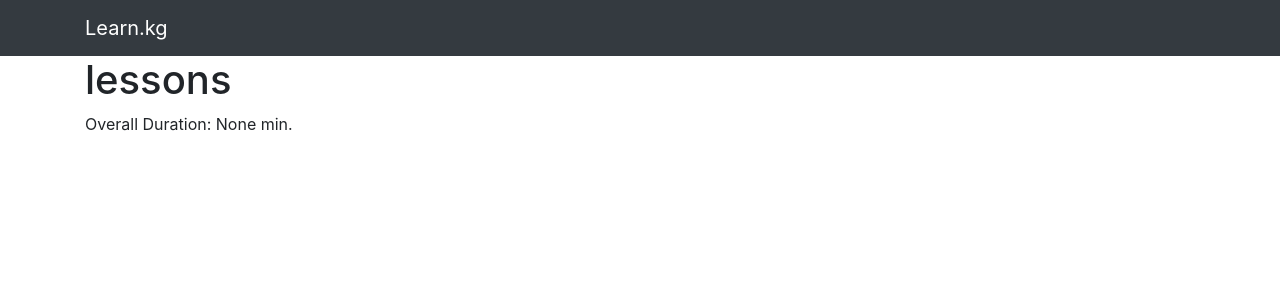
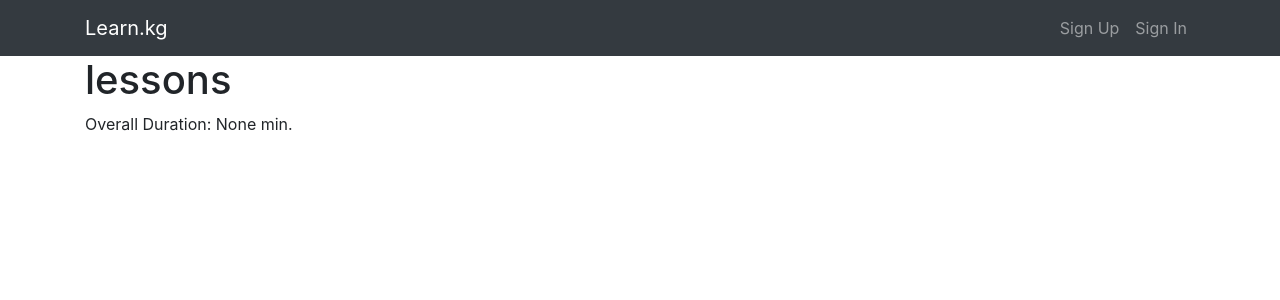
Before and after one commit to devkurultay/kodjaz_backend, a Django app: page /unit/1/ in a window 1280 px wide. Shown: the top 300 px of the page. Run offline with Django 3.2, Linux system fonts and the light colour scheme; data that the repository does not hold is empty; some libraries are stand-ins or nearby versions.

Commit message:
Fix navbar

```diff
--- a/courses/templates/base.html
+++ b/courses/templates/base.html
@@ -19,12 +19,8 @@
     <link rel="shortcut icon" href="{% static 'favicon.ico' %}" type="x-icon" />
 
     {% block css %}
-    <!-- Latest compiled and minified CSS -->
     <link rel="stylesheet" href="https://stackpath.bootstrapcdn.com/bootstrap/4.4.1/css/bootstrap.min.css" integrity="sha384-Vkoo8x4CGsO3+Hhxv8T/Q5PaXtkKtu6ug5TOeNV6gBiFeWPGFN9MuhOf23Q9Ifjh" crossorigin="anonymous">
 
-    <!-- Your stuff: Third-party css libraries go here -->
-
-    <!-- This file store project specific CSS -->
     <link href="{% static 'css/project.css' %}" rel="stylesheet">
 
     {% endblock %}
@@ -37,16 +33,16 @@
   <body>
 
     <div class="m-b">
-      <nav class="navbar navbar-dark navbar-static-top bg-dark">
+      <nav class="navbar navbar-expand-md navbar-dark navbar-static-top bg-dark">
         <div class="container">
           <a class="navbar-brand" href="/">Learn.kg</a>
-          <button type="button" class="navbar-toggler d-sm-none pull-xs-right" data-toggle="collapse" data-target="#bs-navbar-collapse-1">
-            &#9776;
+          <button class="navbar-toggler" type="button" data-toggle="collapse" data-target="#bs-navbar-collapse-1" aria-controls="bs-navbar-collapse-1" aria-expanded="true" aria-label="Toggle navigation">
+            <span class="navbar-toggler-icon"></span>
           </button>
 
           <!-- Collect the nav links, forms, and other content for toggling -->
-          <div class="collapse navbar-expand-xs" id="bs-navbar-collapse-1">
-            <ul class="nav navbar-nav">
+          <div class="navbar-collapse collapse" id="bs-navbar-collapse-1">
+            <ul class="navbar-nav mr-auto">
                 {% block navbar %}
                   <li class="nav-item">
                     <a class="nav-link" href="{% url 'courses:tracks_list' %}">{% trans 'Home' %}</a>
```
